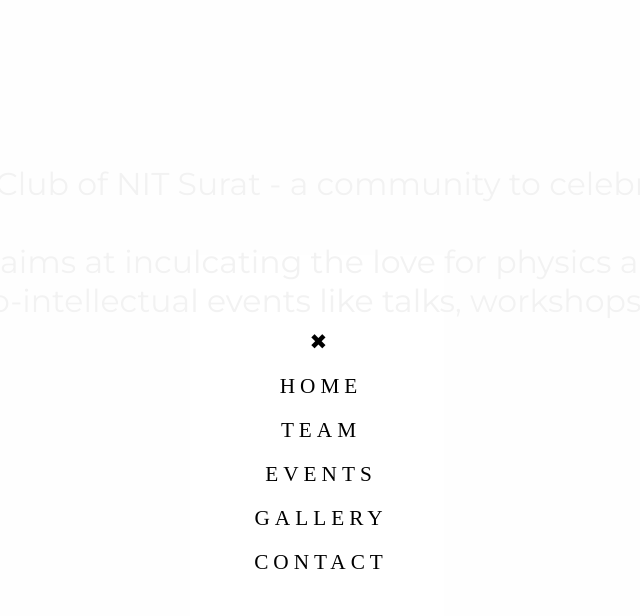
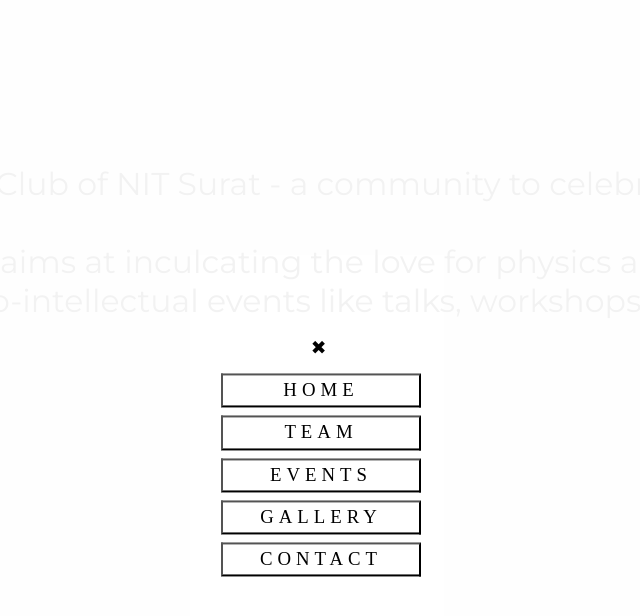
Before and after one commit to adithyarao3103/Physics-Club-Website-Trial, a Jekyll site: the page built from index.html, in a window 1280 px wide. Shown: the top 616 px of the page, without its empty margins (319-959 px from the left). Built offline with Jekyll 4.4.1, drawn with Linux system fonts in a browser that asks for light colours; some web fonts are replaced.

Commit message:
Update fixed.css

```diff
--- a/assets/css/fixed.css
+++ b/assets/css/fixed.css
@@ -25,19 +25,18 @@
 }
 
 #menuholder> button{
-	font-size: calc(4px + 1.35vw);
+	width: 200px;
+	font-size: calc(6px + 1vw);
 	font-family: BioRhyme;
 	letter-spacing: 5px;
 	line-height: 1.5;
 	color: black;
 	background-color: transparent;
-	border: 2px solid white;
 	transition: all 0.5s;
 }
 
 #menuholder >button:hover{
-	border-right: 2px solid black;
-	border-bottom: 2px solid black;
+	background-image: lineargradient(-45deg, white, black);
 }
 
 .close{
@@ -47,6 +46,5 @@
 }
 
 .closehover{
-	border-right: 2px solid black;
-	border-bottom: 2px solid black;
+	background-image: lineargradient(-45deg, white, black);
 }
```
